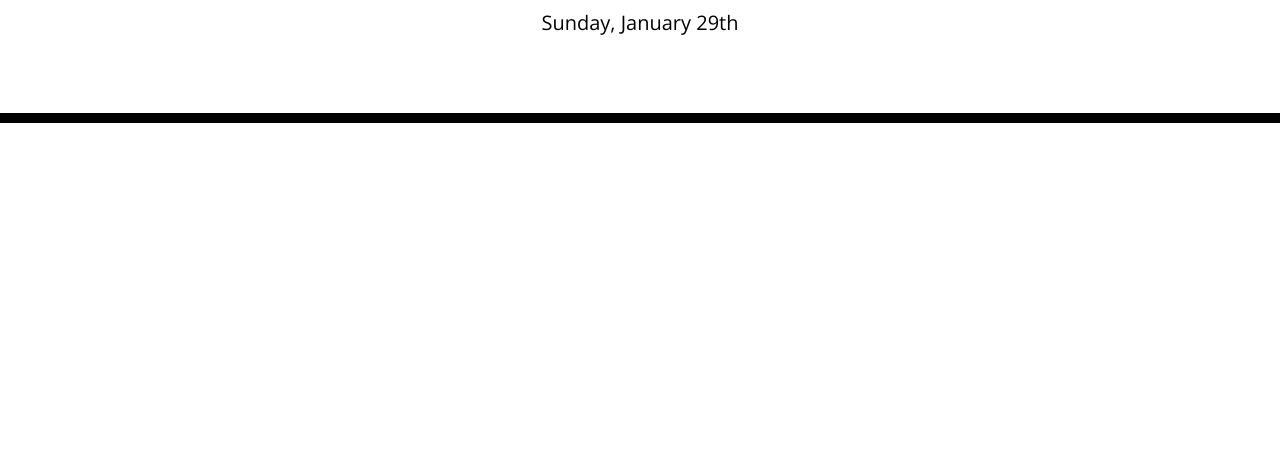
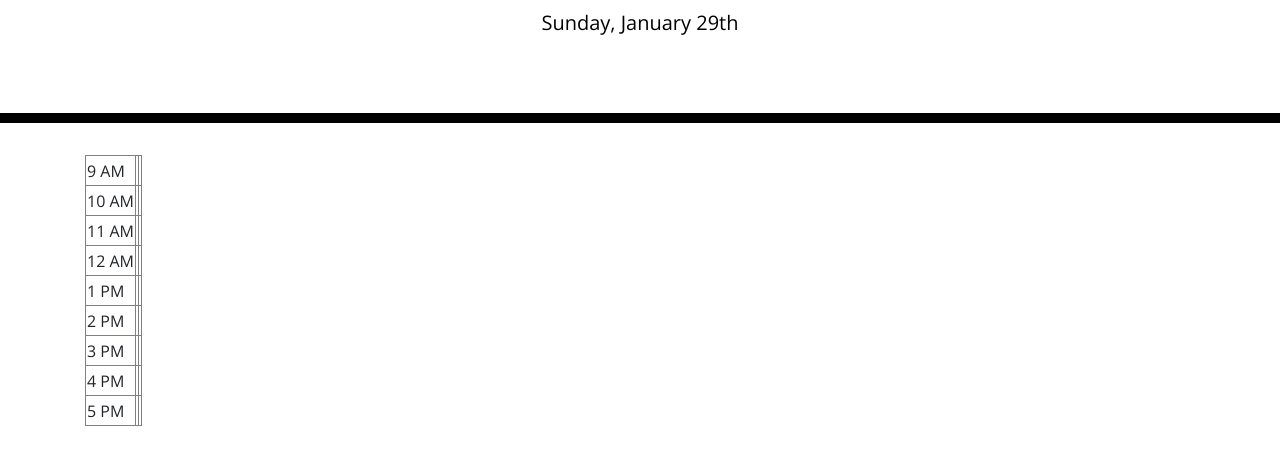
Before and after one commit to Pedrobe9/workd-day-scheduler, a plain HTML site: page index.html in a window 1280 px wide. Shown: the part 181-646 px from the top of the page. Drawn offline with nearby package versions, Linux system fonts and the light colour scheme.

Commit message:
Adding table to js file

```diff
--- a/index.html
+++ b/index.html
@@ -1,23 +1,15 @@
 <!DOCTYPE html>
 <html lang="en-gb">
+
 <head>
   <meta charset="UTF-8" />
   <meta name="viewport" content="width=device-width, initial-scale=1.0" />
   <meta http-equiv="X-UA-Compatible" content="ie=edge" />
-    <link
-      rel="stylesheet"
-      href="https://stackpath.bootstrapcdn.com/bootstrap/4.3.1/css/bootstrap.min.css"
-    />
-    <link
-      rel="stylesheet"
-      href="https://use.fontawesome.com/releases/v5.8.1/css/all.css"
-      integrity="sha384-50oBUHEmvpQ+1lW4y57PTFmhCaXp0ML5d60M1M7uH2+nqUivzIebhndOJK28anvf"
-      crossorigin="anonymous"
-    />
-    <link
-      href="https://fonts.googleapis.com/css?family=Open+Sans&display=swap"
-      rel="stylesheet"
-    />
+  <!--Bootstrap stylecheet-->
+  <link rel="stylesheet" href="https://stackpath.bootstrapcdn.com/bootstrap/4.3.1/css/bootstrap.min.css" />
+  <link rel="stylesheet" href="https://use.fontawesome.com/releases/v5.8.1/css/all.css"
+    integrity="sha384-50oBUHEmvpQ+1lW4y57PTFmhCaXp0ML5d60M1M7uH2+nqUivzIebhndOJK28anvf" crossorigin="anonymous" />
+  <link href="https://fonts.googleapis.com/css?family=Open+Sans&display=swap" rel="stylesheet" />
   <link rel="stylesheet" href="style.css" />
   <title>Work Day Scheduler</title>
 </head>
@@ -26,13 +18,16 @@
   <header class="jumbotron">
     <h1 class="display-3">Work Day Scheduler</h1>
     <p class="lead">A simple calendar app for scheduling your work day</p>
-      <p id="currentDay" class="lead"></p>
+    <p id="currentDay" class="lead">Monday, January 1st</p>
   </header>
   <div class="container">
     <!-- Timeblocks go here -->
   </div>
 
+  <!--jQuery and moment library script-->
   <script src="https://cdnjs.cloudflare.com/ajax/libs/jquery/3.2.1/jquery.min.js"></script>
   <script src="https://cdnjs.cloudflare.com/ajax/libs/moment.js/2.29.4/moment.min.js"></script>
-  </body><script src="./script.js"></script>
+</body>
+<script src="./script.js"></script>
+
 </html>
--- a/script.js
+++ b/script.js
@@ -1,7 +1,65 @@
+
 // Reference to DOM elements
 let currentDayEl = $('#currentDay');
-
+let containerDiv = $("div:first");
 
 
 let currentDate = moment().format("dddd, MMMM Do");
 currentDayEl.text(currentDate);
+
+// create table rows
+// create div and attach  to containerDiv
+let tableRowsSection = $('<table>');
+containerDiv.append(tableRowsSection);
+// create table rows
+let tableRow1 = $('<tr><td id="r1c1" class="c1">9 AM</td><td id="r1c2" class="r2"></td><td id="r1c3" class="r3"></td></tr>');
+tableRowsSection.append(tableRow1);
+let tableRow2 = $('<tr><td id="r2c1" class="c1">10 AM</td><td id="r2c2" class="r2"></td><td id="r2c3" class="r3"></td></tr>');
+tableRowsSection.append(tableRow2);
+let tableRow3 = $('<tr><td id="r3c1" class="c1">11 AM</td><td id="r3c2" class="r2"></td><td id="r3c3" class="r3"></td></tr>');
+tableRowsSection.append(tableRow3);
+let tableRow4 = $('<tr><td id="r4c1" class="c1">12 AM</td><td id="r4c2" class="r2"></td><td id="r4c3" class="r3"></td></tr>');
+tableRowsSection.append(tableRow4);
+let tableRow5 = $('<tr><td id="r5c1" class="c1">1 PM</td><td id="r5c2" class="r2"></td><td id="r5c3" class="r3"></td></tr>');
+tableRowsSection.append(tableRow5);
+let tableRow6 = $('<tr><td id="r6c1" class="c1">2 PM</td><td id="r6c2" class="r2"></td><td id="r6c3" class="r3"></td></tr>');
+tableRowsSection.append(tableRow6);
+let tableRow7 = $('<tr><td id="r7c1" class="c1">3 PM</td><td id="r7c2" class="r2"></td><td id="r7c3" class="r3"></td></tr>');
+tableRowsSection.append(tableRow7);
+let tableRow8 = $('<tr><td id="r8c1" class="c1">4 PM</td><td id="r8c2" class="r2"></td><td id="r8c3" class="r3"></td></tr>');
+tableRowsSection.append(tableRow8);
+let tableRow9 = $('<tr><td id="r9c1" class="c1">5 PM</td><td id="r9c2" class="r2"></td><td id="r9c3" class="r3"></td></tr>');
+tableRowsSection.append(tableRow9);
+
+let col1 = $('.c1');
+let allTable = $(tableRowsSection.children.children);
+$('td').css({"height":"30px", "border":"1px solid grey"});
+
+
+
+
+function printTable() {
+    // create table rows
+    // create div and attach  to containerDiv
+    let tableRowsSection = $('<table>');
+    containerDiv.append(tableRowsSection);
+
+
+
+
+    /*for (let i = 0; i < 8; i++) {
+        let time = i + 9
+        if (time <= 12) {
+            time = time;
+            am-pm = "AM";
+        } else {
+            time = time - 12;
+            am-pm = "AM";
+        }
+        let tableTime = time, am-pm;
+        let tableRow = $('<tr>tableTime</tr>');
+        tableRowsSection.append(tableRow);
+    }*/
+}
+
+printTable();
```
Lines whose indentation alone changed are shown as unchanged.
